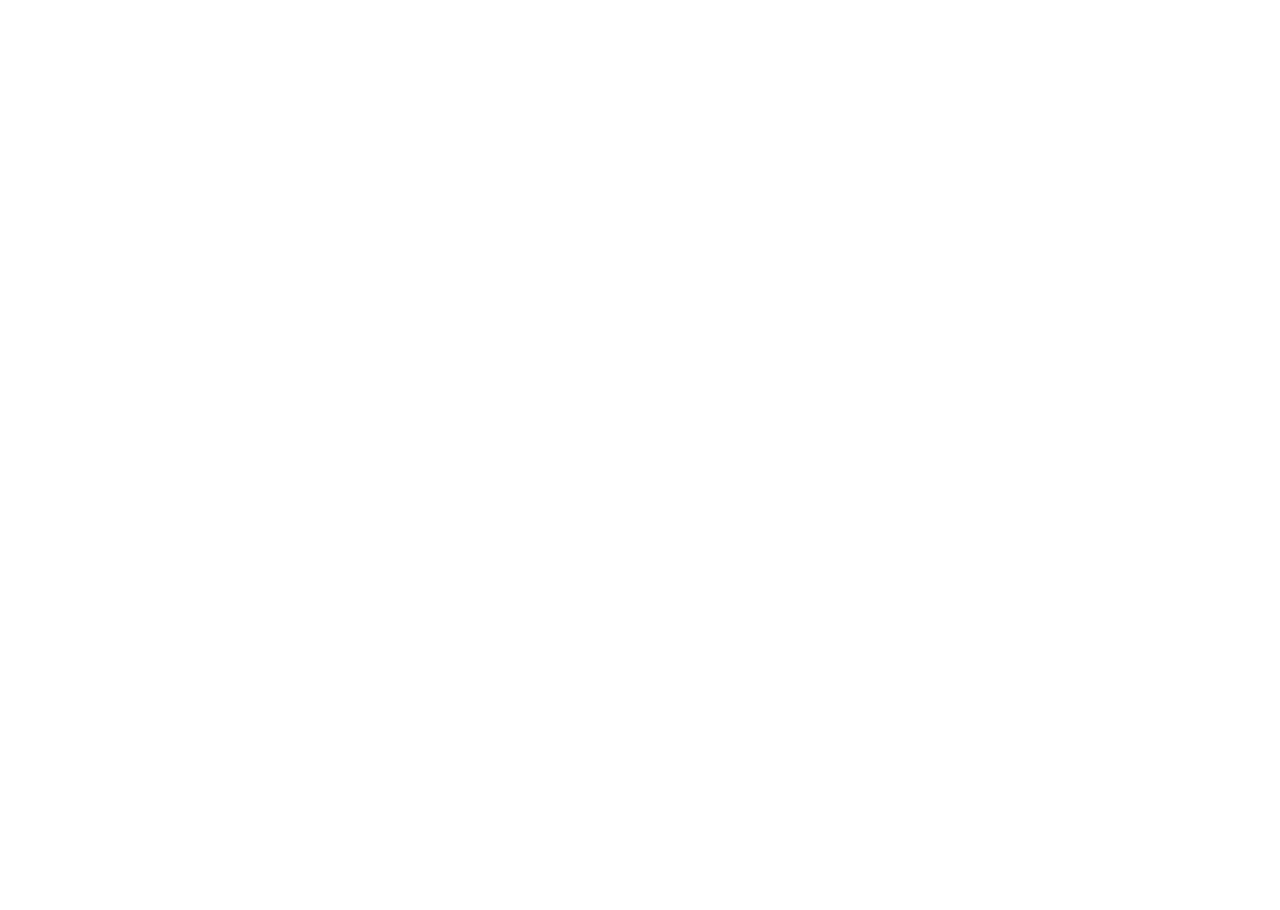
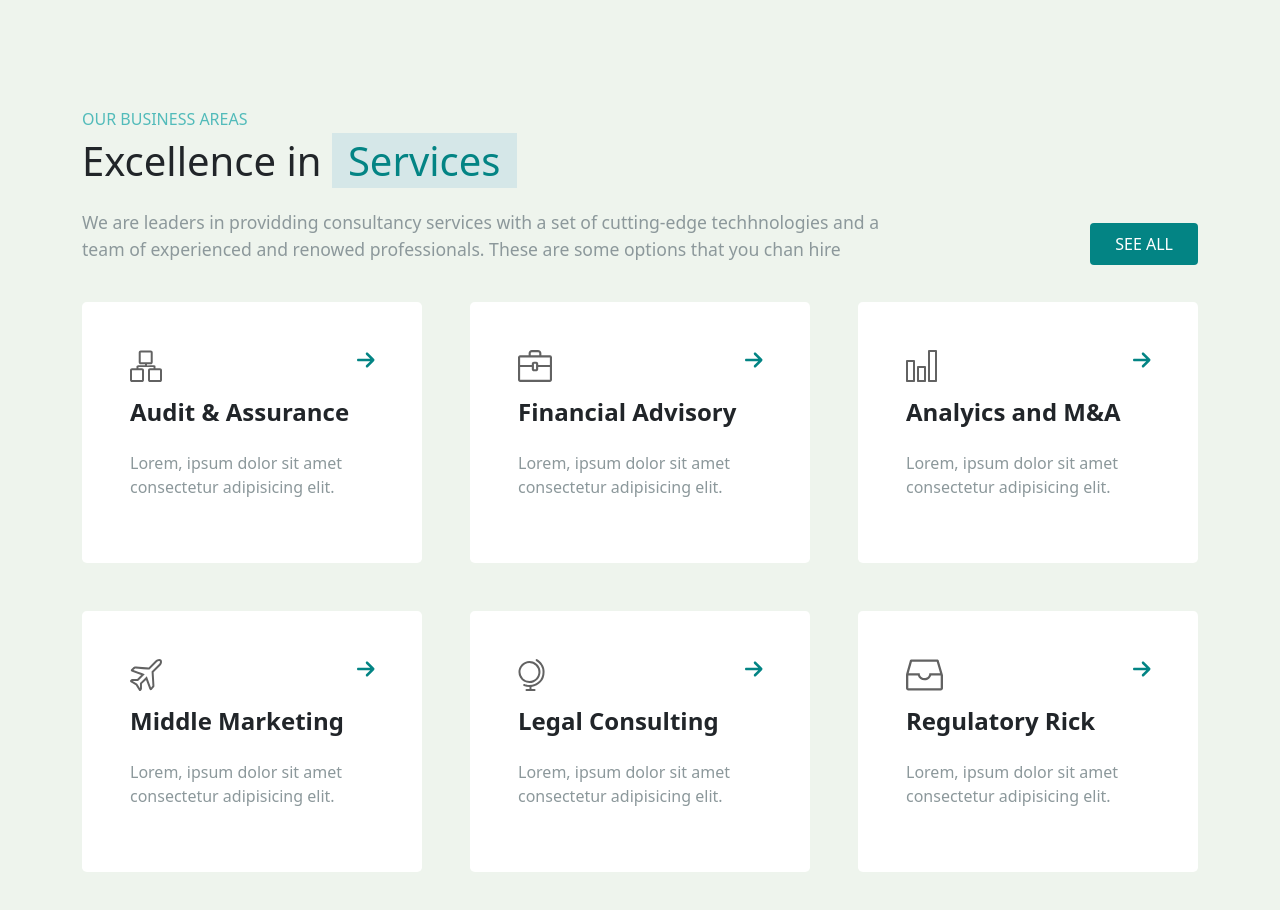
Before and after one commit to Stiv1100001/proj-html-vuejs, a Vue app: page / in a window 1280 px wide. Shown: the part 746-1656 px from the top of the page. Before the commit the page ends 800 px from the top, so only its background shows below. Built offline with nearby package versions, Linux system fonts and the light colour scheme; a small style sheet from the web is missing.

Commit message:
Finishedd services section

```diff
--- a/src/assets/style/main.scss
+++ b/src/assets/style/main.scss
@@ -2,3 +2,18 @@
 @import "./partials/variables";
 @import "./partials/mixin";
 @import "./partials/fonts";
+
+html {
+    overflow: scroll;
+    overflow-x: hidden;
+}
+::-webkit-scrollbar {
+    width: 0;  /* Remove scrollbar space */
+    background: transparent;  /* Optional: just make scrollbar invisible */
+}
+
+.btn-blue {
+    background-color: $blue-lagoon;
+    color: $white;
+    padding: .5rem 1.5rem;
+}
--- a/src/assets/style/partials/_variables.scss
+++ b/src/assets/style/partials/_variables.scss
@@ -22,3 +22,4 @@
 $akaroa: #d6b9a3;
 
 $blue-bg: #d5e7e8;
+$text-gray: #8c989b;
--- a/src/components/MainBody.vue
+++ b/src/components/MainBody.vue
@@ -17,15 +17,55 @@
         <a href="#" class="btn text-uppercase">get in touch</a>
       </div>
     </nav>
+
     <section class="jumbotron d-flex align-items-center justify-content-center">
       <div class="jumbo-card text-center">
-        <h1 class="text-uppercase">Ready <span>team</span></h1>
+        <h1 class="text-uppercase">
+          Ready <span class="highligth">team</span>
+        </h1>
         <p>
           No matter what your company needs, we will be ready to assist you in
           the best possible way.
         </p>
         <a href="#" class="btn text-uppercase get">get in touch</a>
         <a href="#" class="btn text-uppercase read ms-4">read more</a>
+      </div>
+    </section>
+
+    <section class="services">
+      <div class="container">
+        <h6 class="text-uppercase">Our business areas</h6>
+        <h1 class="mb-4">
+          Excellence in <span class="highligth">Services</span>
+        </h1>
+        <div class="d-flex justify-content-between align-items-center mb-4">
+          <p class="services-text w-75">
+            We are leaders in providding consultancy services with a set of
+            cutting-edge techhnologies and a team of experienced and renowed
+            professionals. These are some options that you chan hire
+          </p>
+          <a href="#" class="btn btn-blue">SEE ALL</a>
+        </div>
+        <div class="row row-cols-3 g-5">
+          <div v-for="card in servicesCard" :key="card.title" class="col">
+            <div class="card bg-white p-5 rounded-3 border-0">
+              <div
+                class="d-flex justify-content-between align-items-start mb-3"
+              >
+                <img :src="card.icon" :alt="card.title" class="img-fluid" />
+                <font-awesome-icon
+                  icon="fa-solid fa-arrow-right icon-lg"
+                  size="lg"
+                  color="#038484"
+                />
+              </div>
+              <div class="text">
+                <h4 class="mb-4">{{ card.title }}</h4>
+                <p>Lorem, ipsum dolor sit amet consectetur adipisicing elit.</p>
+              </div>
+            </div>
+          </div>
+        </div>
       </div>
     </section>
   </main>
@@ -39,6 +79,32 @@
       logo: require("../assets/img/svg-7.svg"),
     },
     menuItems: ["Home", "Services", "about", "projects", "results"],
+    servicesCard: [
+      {
+        icon: require("../assets/img/svg-1.svg"),
+        title: "Audit & Assurance",
+      },
+      {
+        icon: require("../assets/img/svg-2.svg"),
+        title: "Financial Advisory",
+      },
+      {
+        icon: require("../assets/img/svg-3.svg"),
+        title: "Analyics and M&A",
+      },
+      {
+        icon: require("../assets/img/svg-4.svg"),
+        title: "Middle Marketing",
+      },
+      {
+        icon: require("../assets/img/svg-5.svg"),
+        title: "Legal Consulting",
+      },
+      {
+        icon: require("../assets/img/svg-6.svg"),
+        title: "Regulatory Rick",
+      },
+    ],
   }),
 };
 </script>
@@ -71,6 +137,12 @@
   }
 }
 
+span.highligth {
+  color: $blue-lagoon;
+  background-color: $blue-bg;
+  padding: 0rem 1rem;
+}
+
 .jumbotron {
   height: 80vh;
   background-image: url("@/assets/img/bg-parallax.png");
@@ -84,12 +156,6 @@
     h1 {
       font-weight: 700;
       font-family: Assistant;
-
-      span {
-        color: $blue-lagoon;
-        background-color: $blue-bg;
-        padding: 0rem 1rem;
-      }
     }
 
     p {
@@ -108,4 +174,42 @@
     }
   }
 }
+
+.services {
+  padding: 7rem 0;
+  background-color: rgb(238, 244, 237);
+
+  h6 {
+    color: $fountain-blue;
+  }
+
+  p.services-text {
+    color: $text-gray;
+    font-size: 1.1rem;
+  }
+
+  .card {
+    img {
+      height: 2rem;
+      fill: $fountain-blue;
+    }
+
+    h4 {
+      font-weight: 700;
+    }
+
+    .text {
+      width: 95%;
+    }
+
+    p {
+      color: $text-gray;
+    }
+
+    .icon-lg {
+      fill: $fountain-blue;
+      font-size: 2rem;
+    }
+  }
+}
 </style>
--- a/src/main.js
+++ b/src/main.js
@@ -12,13 +12,22 @@
   faClock,
   faPhone,
   faEnvelope,
+  faArrowRight,
 } from "@fortawesome/free-solid-svg-icons";
 
 Vue.config.productionTip = false;
 
 import "bootstrap";
 
-library.add(faClock, faPhone, faEnvelope, faFacebookF, faLinkedinIn, faTwitter);
+library.add(
+  faClock,
+  faPhone,
+  faEnvelope,
+  faFacebookF,
+  faLinkedinIn,
+  faTwitter,
+  faArrowRight
+);
 Vue.component("font-awesome-icon", FontAwesomeIcon);
 
 new Vue({
```
